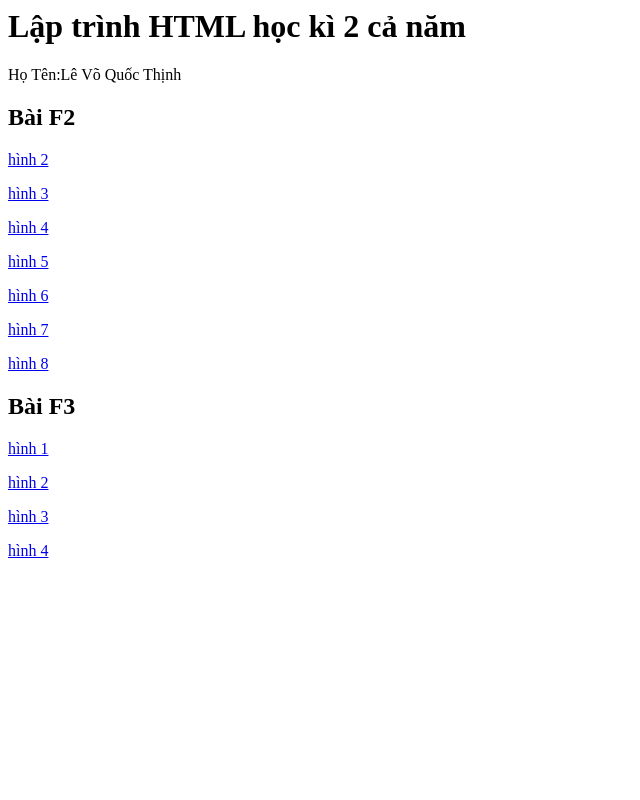
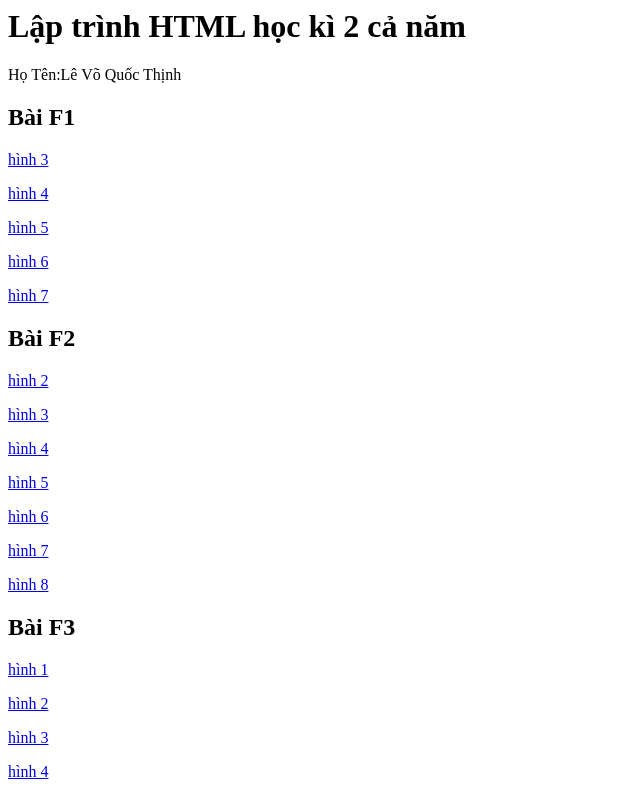
Before and after one commit to levoquocthinh2000-sudo/levoquocthinh2000, a plain HTML site: page index.html in a window 1280 px wide. Shown: the whole page, without its empty margins (0-640 px from the left). Drawn offline with Linux system fonts and the light colour scheme.

Commit message:
Update index.html

```diff
--- a/index.html
+++ b/index.html
@@ -6,6 +6,12 @@
     <body>
         <h1>Lập trình HTML học kì 2 cả năm</h1>
         <p>Họ Tên:Lê Võ Quốc Thịnh</p>
+        <h2>Bài F1</h2>
+        <p><a href="bài 2/Hình 3.html">hình 3</a></p>
+        <p><a href="bài 2/Hình 4.html">hình 4</a></p>
+        <p><a href="bài 2/Hình 5.html">hình 5</a></p>
+        <p><a href="bài 2/Hình 6.html">hình 6</a></p>
+        <p><a href="bài 2/Hình 7.html">hình 7</a></p>
         <h2>Bài F2</h2>
         <p><a href="Bài F2/Hình 2.html">hình 2</a></p>
         <p><a href="Bài F2/Hình 3.html">hình 3</a></p>
```
